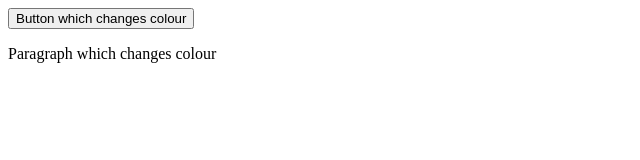
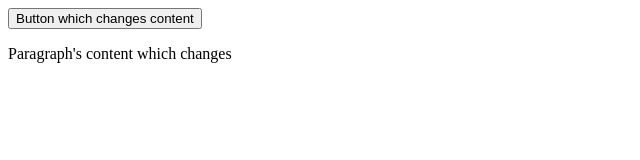
Before and after one commit to XProskillzX/XProskillzX.github.io, a plain HTML site: page index.html in a window 1280 px wide. Shown: the full height of the page, 0-640 px from the left. Drawn offline with Linux system fonts and the light colour scheme.

Commit message:
Update index.html

```diff
--- a/index.html
+++ b/index.html
@@ -15,9 +15,9 @@
 <body>
   <form>
     <div>
-      <button onclick="changeDocument()">Button which changes colour</button>
+      <button onclick="changeDocument()">Button which changes content</button>
     </div>
   </form>
-  <p id="para">Paragraph which changes colour</p>
+  <p id="para">Paragraph's content which changes</p>
 </body>
 </html>
```
